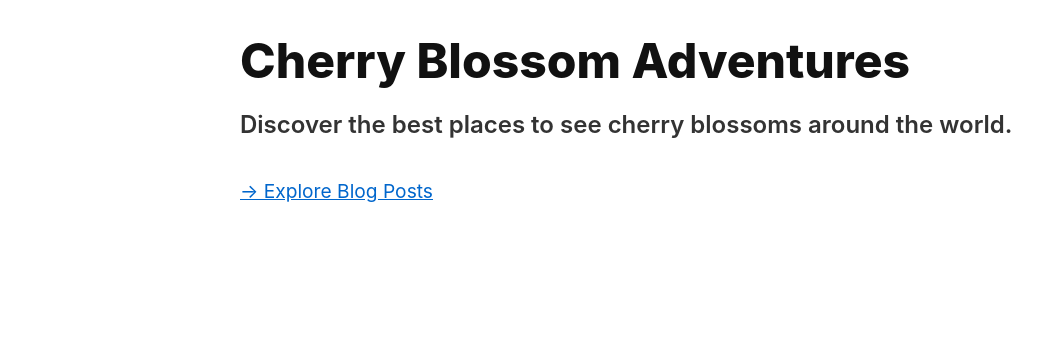
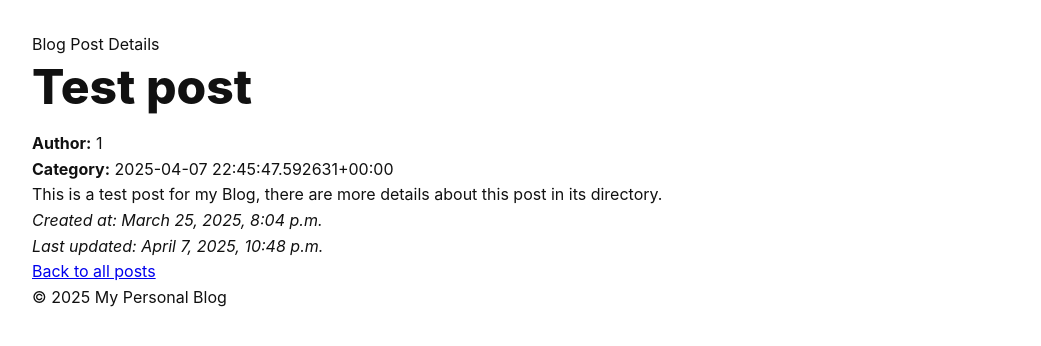
Before and after one commit to thomasx-0/mysite, a Django app: template personal_app/templates/personal_app/blog_post_detail.html in a window 1280 px wide. Shown: the top 346 px of the page, without its empty margins (0-1041 px from the left). Run offline with Django 3.2, Linux system fonts and the light colour scheme; the template is opened without the code that fills it: values that come from a table or form of the project are taken from there, others are empty; data comes from the database, SQL or seed files in the repository.

Commit message:
Refactor blog post detail and home templates for improved structure and consistency

```diff
--- a/personal_app/templates/personal_app/blog_post_detail.html
+++ b/personal_app/templates/personal_app/blog_post_detail.html
@@ -1,16 +1,29 @@
 <!DOCTYPE html>
 <html lang="en">
 <head>
-  <meta charset="UTF-8" />
-  <meta name="viewport" content="width=device-width, initial-scale=1.0" />
-  <title>Cherry Blossom Blog</title>
-  <link rel="stylesheet" href="style.css" />
+    {% load static %}
+    <meta charset="UTF-8" />
+    <meta name="viewport" content="width=device-width, initial-scale=1.0" />
+    <title>{{ post.title }}</title>
+    <link rel="stylesheet" type="text/css" href="{% static 'personal_app/style.css' %}">
 </head>
 <body>
-  <div class="article">
-    <h1>Cherry Blossom Adventures</h1>
-    <h2>Discover the best places to see cherry blossoms around the world.</h2>
-    <a href="blog_post_list.html" style="font-size: 1.2rem; color: #0066cc; text-decoration: underline;">→ Explore Blog Posts</a>
-  </div>
+    <header>
+        Blog Post Details
+    </header>
+    <div class="container mt-5">
+        <div class="blog-post">
+            <h1>{{ post.title }}</h1>
+            <p><strong>Author:</strong> {{ post.author }}</p>
+            <p><strong>Category:</strong> {{ post.category }}</p>
+            <p>{{ post.content }}</p>
+            <p><em>Created at: {{ post.created_at }}</em></p>
+            <p><em>Last updated: {{ post.updated_at }}</em></p>
+            <a href="{% url 'blog_post_list' %}" class="btn btn-custom">Back to all posts</a>
+        </div>
+    </div>
+    <footer>
+        &copy; 2025 My Personal Blog
+    </footer>
 </body>
 </html>
```
Also changed, not shown: personal_app/templates/personal_app/home.html (+10 -13 lines).
